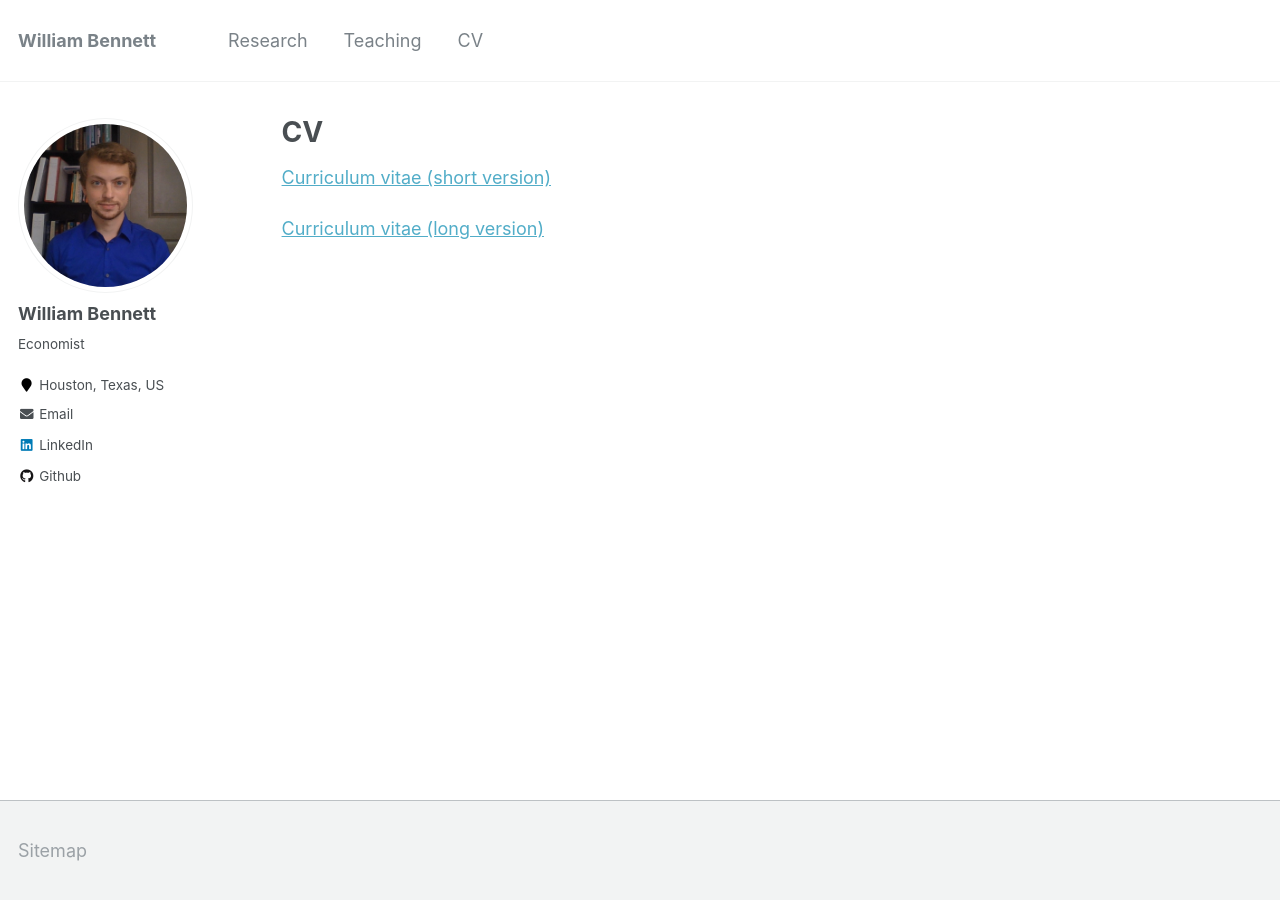
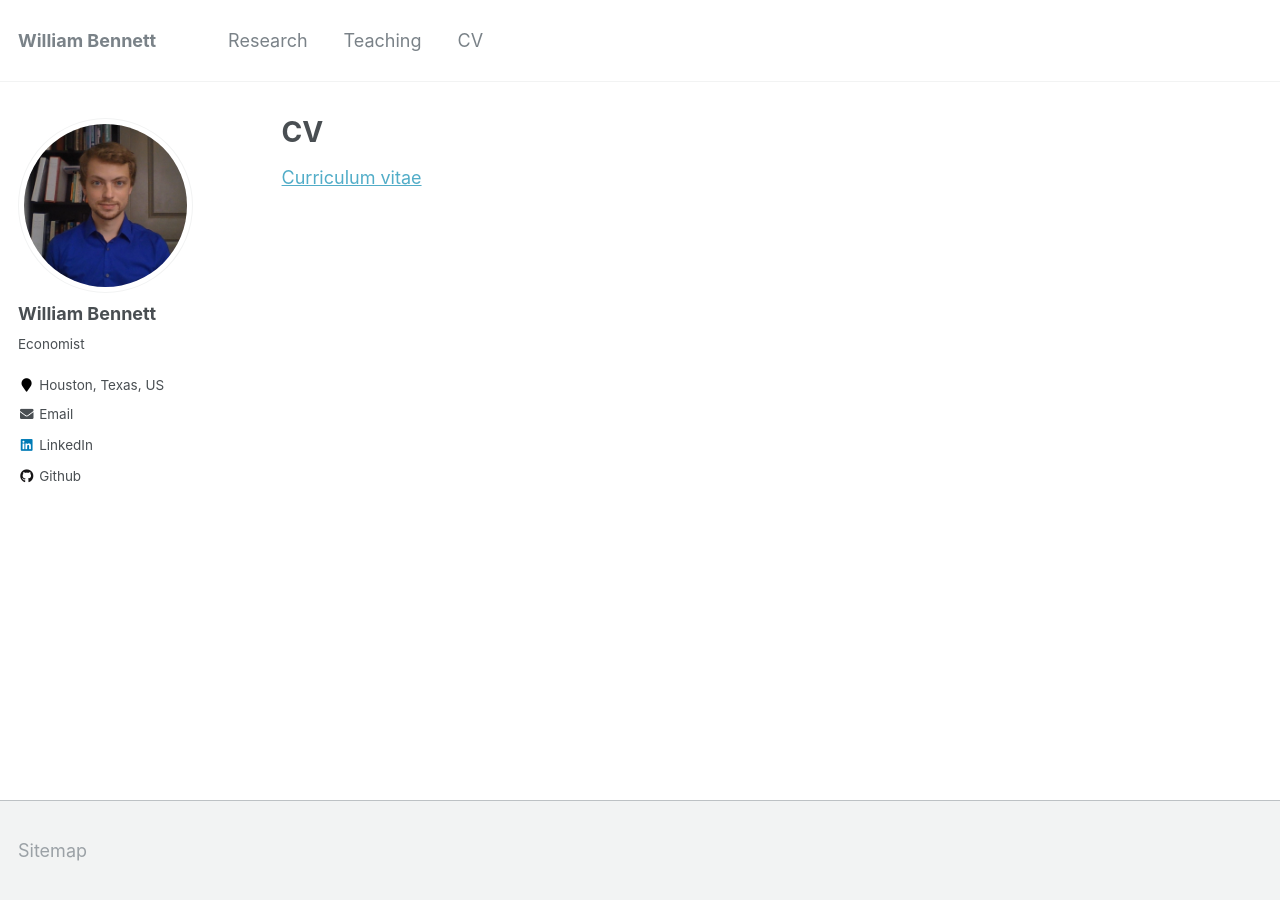
Before and after one commit to williambennettecon/williambennettecon.github.io, a Jekyll site: the page built from _pages/cv.md, in a window 1280 px wide. Built offline with Jekyll 4.4.1, drawn with Linux system fonts in a browser that asks for light colours.

Commit message:
Update cv.md

```diff
--- a/_pages/cv.md
+++ b/_pages/cv.md
@@ -7,6 +7,4 @@ author_profile: true
 
 {% include base_path %}
 
-[Curriculum vitae (short version)](http://williambennettecon.github.io/files/William_Bennett_CV_short.pdf)
-
-[Curriculum vitae (long version)](http://williambennettecon.github.io/files/William_Bennett_CV_long.pdf)
+[Curriculum vitae](http://williambennettecon.github.io/files/William_Bennett_CV_short.pdf)
```
